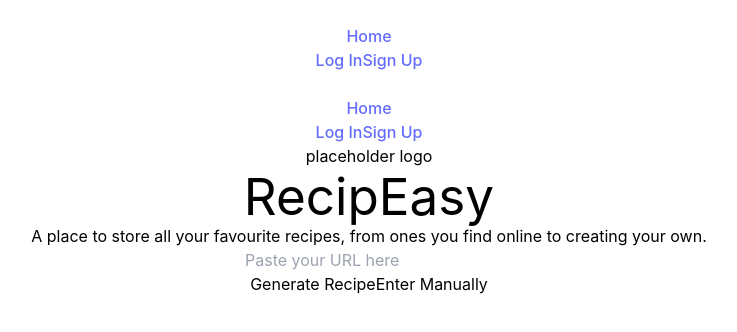
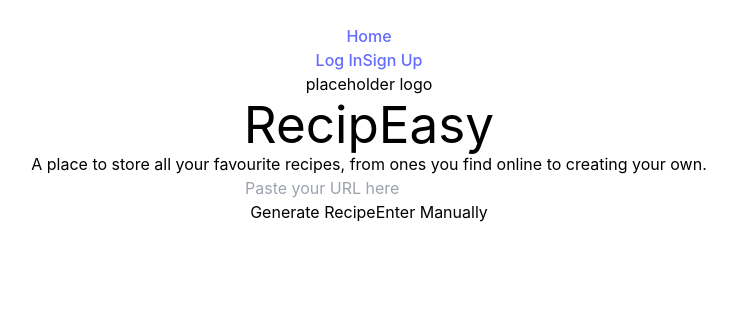
Before and after one commit to kawrou/RecipEasy-recipe-manager, a React (Vite) app in the folder frontend/: page / in a window 1280 px wide. Shown: the top 332 px of the page, without its empty margins (271-1008 px from the left). Built offline with nearby package versions, Linux system fonts and the light colour scheme.

Commit message:
Fixed: Rm navbar from homepage, useState & token

```diff
--- a/frontend/src/pages/Home/HomePage.jsx
+++ b/frontend/src/pages/Home/HomePage.jsx
@@ -15,7 +15,9 @@ export const HomePage = () => {
   const handleSubmit = (e)=> {
     e.preventDefault()
     if (token && url) {
-      scrapeRecipe(url, token) // setting token from scraping, not yet implemented
+      // Needs refactoring!
+      // Not yet getting token back from FETCH
+      scrapeRecipe(url, token)
       setToken(window.localStorage.getIem("token"))
       navigate('/recipes')
     } else if (token) {
@@ -28,7 +30,6 @@ export const HomePage = () => {
 
   return(
     <div className="home items-center">
-      <Navbar />
       {/* Delete the placeholder logo when we have a logo */}
       <div className="border-2 rounded w-40 h-40">placeholder logo</div>
       <h1 className="text-5xl font-bold py-5">RecipEasy</h1>
```
